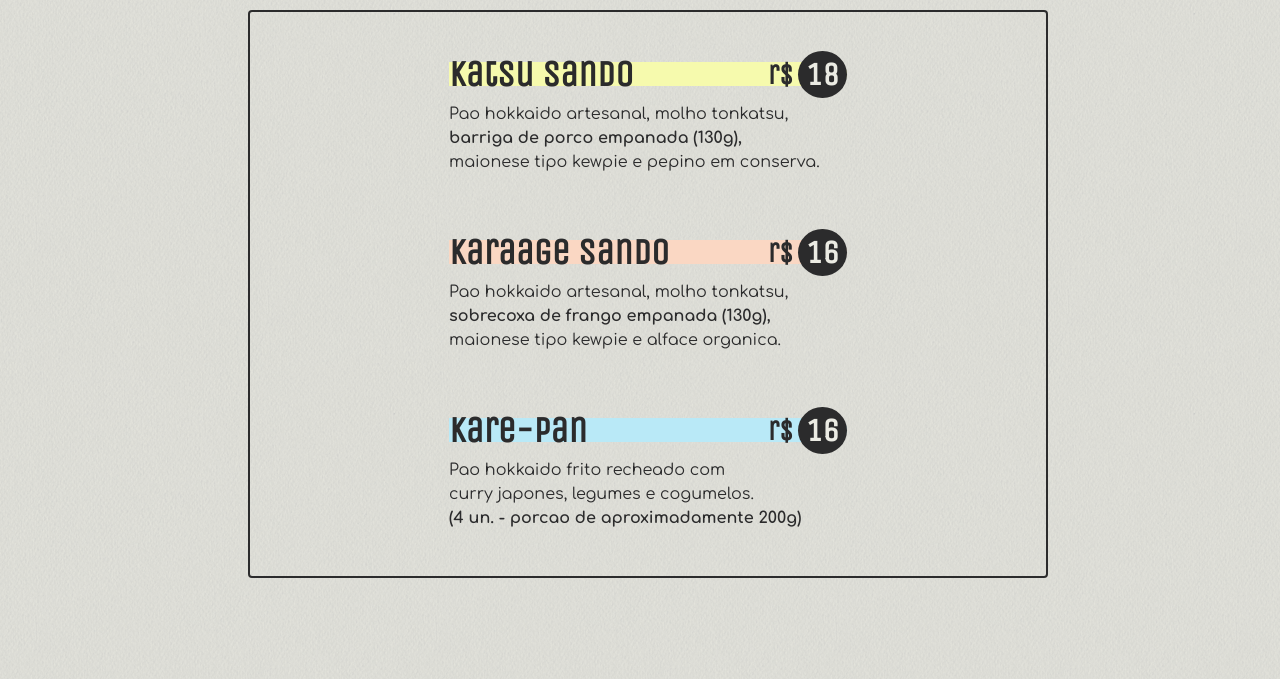
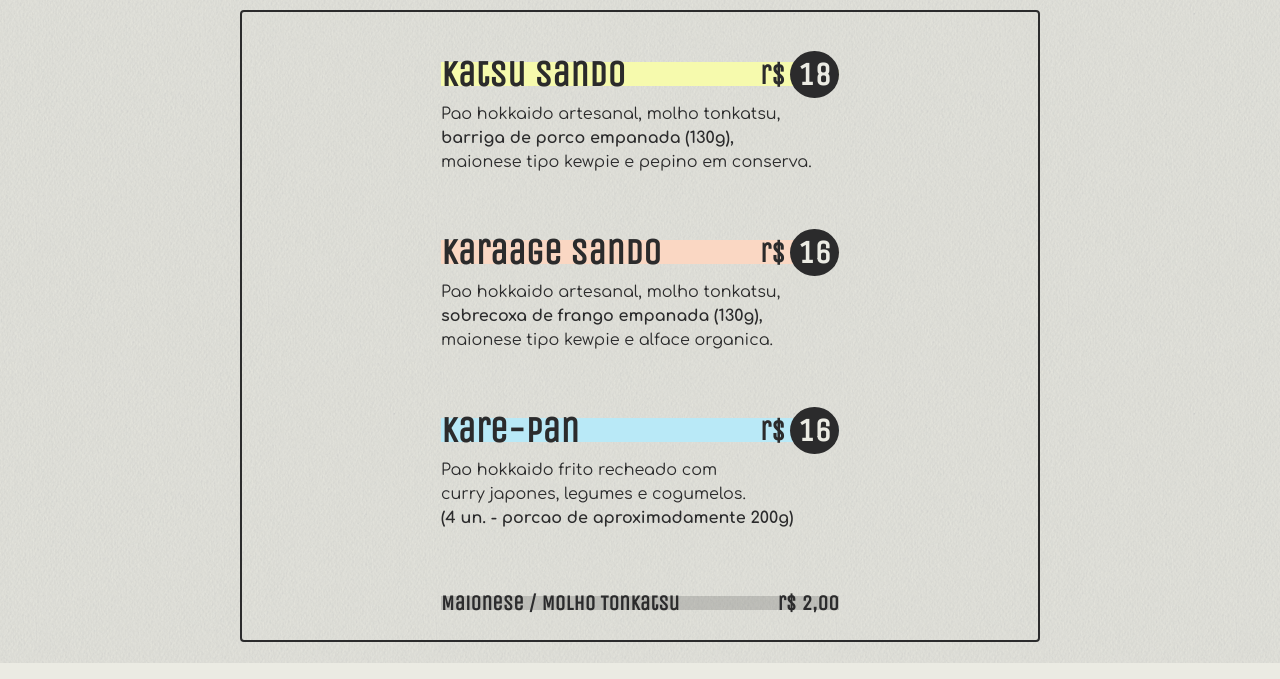
Before and after one commit to pklepa/small-restaurant, a website: page dist/index.html in a window 1280 px wide. Shown: the part 137-816 px from the top of the page. Drawn offline with nearby package versions, Linux system fonts and the light colour scheme.

Commit message:
Add extra item on menu

```diff
--- a/dist/index.html
+++ b/dist/index.html
@@ -76,6 +76,11 @@
           </div>
 
         </div>
+
+        <div class="menu-extra">
+          <h2>Maionese / Molho Tonkatsu</h2>
+          <h2>r$ 2,00</h2>
+        </div>
       </div>
 
     </div>
--- a/dist/styles/style.css
+++ b/dist/styles/style.css
@@ -8,8 +8,6 @@
 }
 
 body {
-    width: 100vw;
-    height: 100vh;
 
     background-color: var(--background-color);
     background-image: url('../assets/fabric-1-light.png');
@@ -135,3 +133,20 @@ header .tabs a:hover {
 
     font-family: 'Comfortaa', cursive;
 }
+
+.tabContent .menu-extra {
+    display: flex;
+    width: 50%;
+    align-items: center;
+    justify-content: space-between;
+
+    font-family: 'Comfortaa', cursive;
+    font-family: 'Unica One', cursive;
+    font-size: 14px;
+    font-weight: 700;
+
+    margin-top: 50px;
+
+    background-color: #2b2b2c2f;
+    height: 1em;
+}
```
